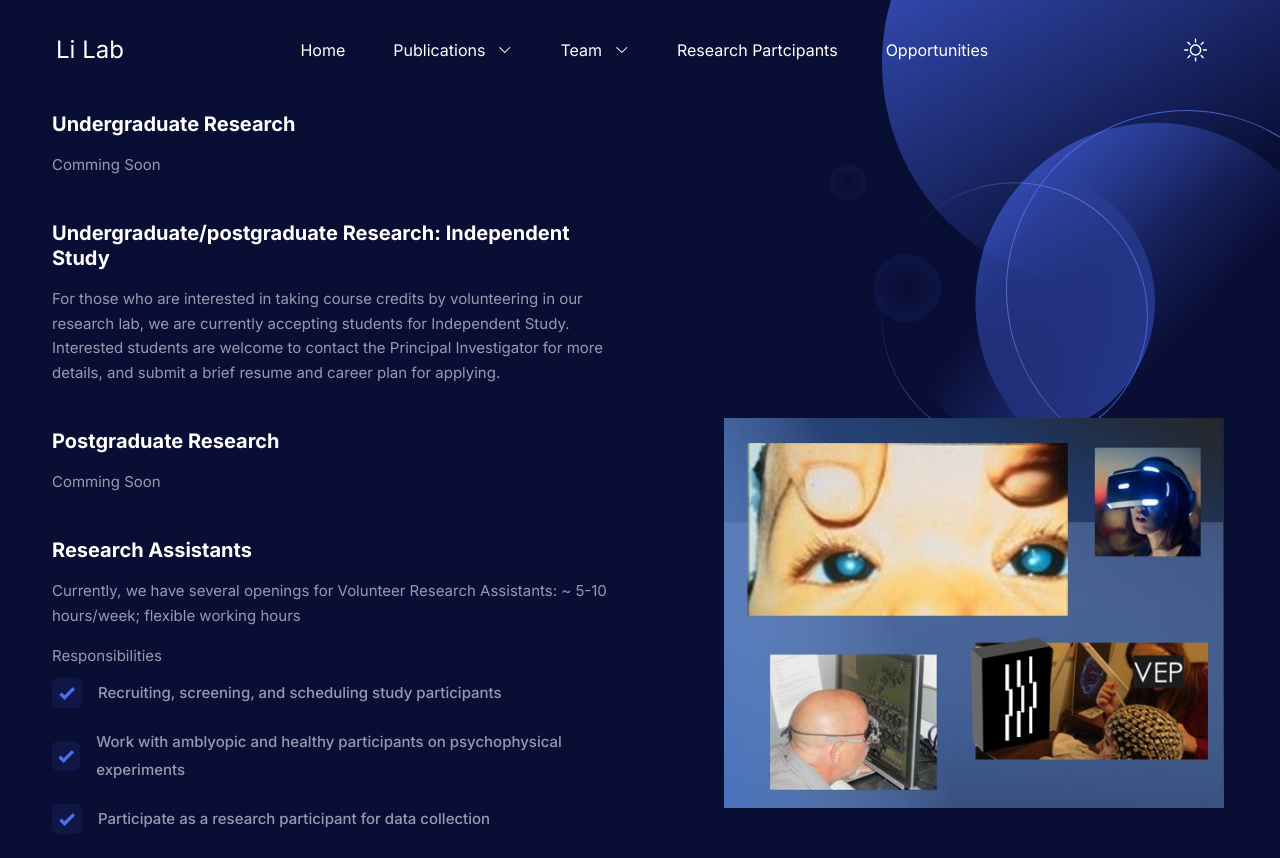
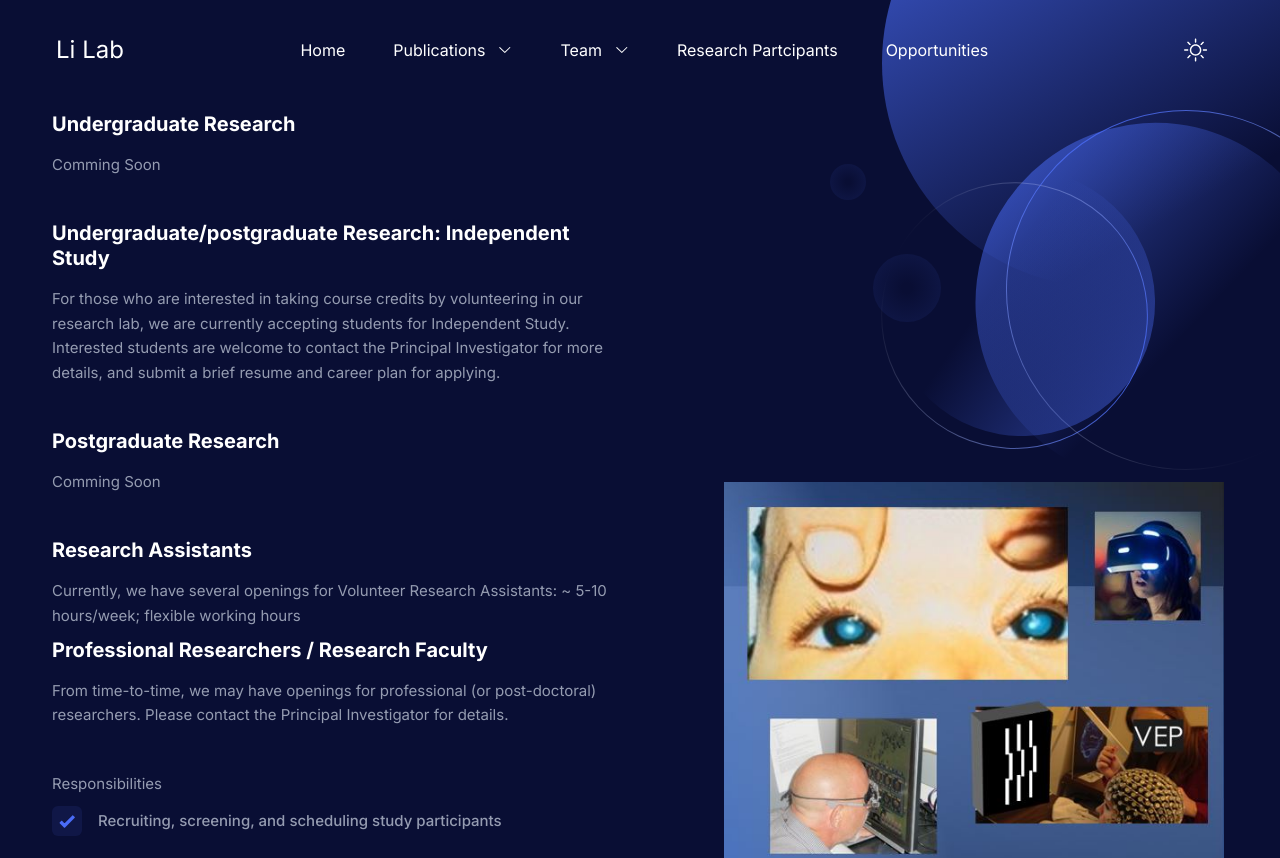
Before and after one commit to orogerli/RogerLabWebsite, a Next.js app: page /opportunity in a window 1280 px wide. Shown: the top 858 px of the page. Built offline with nearby package versions, Linux system fonts and the light colour scheme.

Commit message:
Update AboutSectionFour.tsx

```diff
--- a/components/About/AboutSectionFour.tsx
+++ b/components/About/AboutSectionFour.tsx
@@ -41,6 +41,11 @@ const AboutSectionThree = () => {
                 title="Research Assistants"
                 paragraph="Currently, we have several openings for Volunteer Research Assistants: ~ 5-10 hours/week; flexible working hours"
                 mb="10px"
+              />
+              <SectionTitle
+                title="Professional Researchers / Research Faculty"
+                paragraph="From time-to-time, we may have openings for professional (or post-doctoral) researchers. Please contact the Principal Investigator for details."
+                mb="44px"
               />
 
               <SectionTitle
@@ -92,7 +97,7 @@ const AboutSectionThree = () => {
                 data-wow-delay=".2s"
               >
                 <Image
-                  src="/images/about/about4.jpg"
+                  src="/images/about/about4.JPG"
                   alt="about-image"
                   width={500} // Replace widthValue with the actual width of your image
                   height={500} // Replace heightValue with the actual height of your image
```
